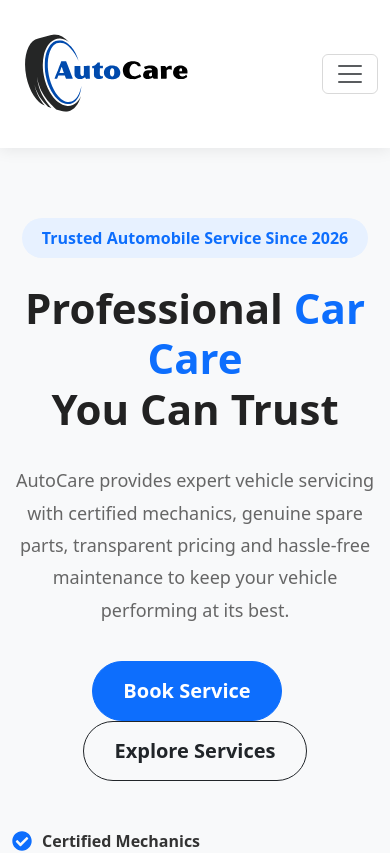
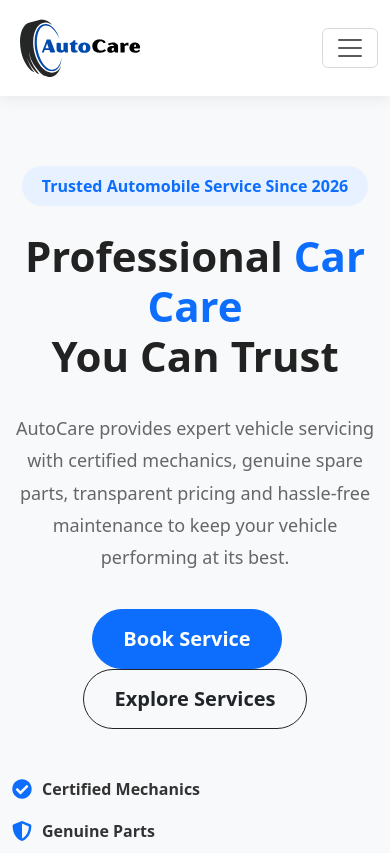
Before and after one commit to Pobitra2001/AutoCare-FullStack, a React (Vite) app in the folder autocare-frontend/: page / in a window 390 px wide. Shown: the top 853 px of the page. Built offline with nearby package versions, Linux system fonts and the light colour scheme.

Commit message:
fix logo size

```diff
--- a/autocare-frontend/src/assets/styles/navbar.css
+++ b/autocare-frontend/src/assets/styles/navbar.css
@@ -20,7 +20,7 @@
 }
 
 .logo img {
-    width: 220px;
+    width: 150px;
     height: auto;
     display: block;
 }
@@ -210,7 +210,7 @@
     }
 
     .logo img {
-        width: 190px;
+        width: 135px;
     }
 
     .navbar-nav {
```
Also changed, not shown: autocare-frontend/src/assets/images/autocare-logo.svg.
